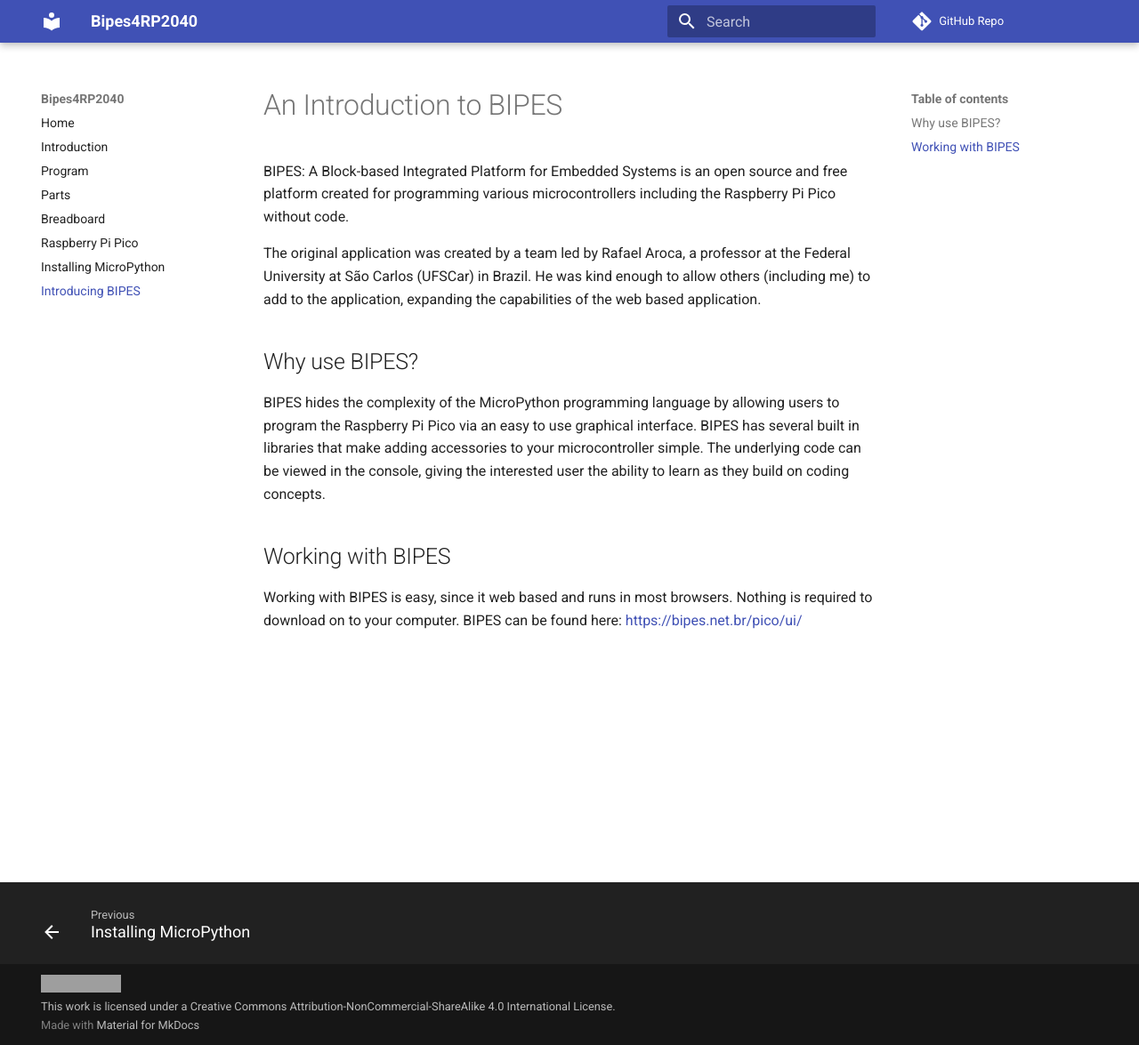
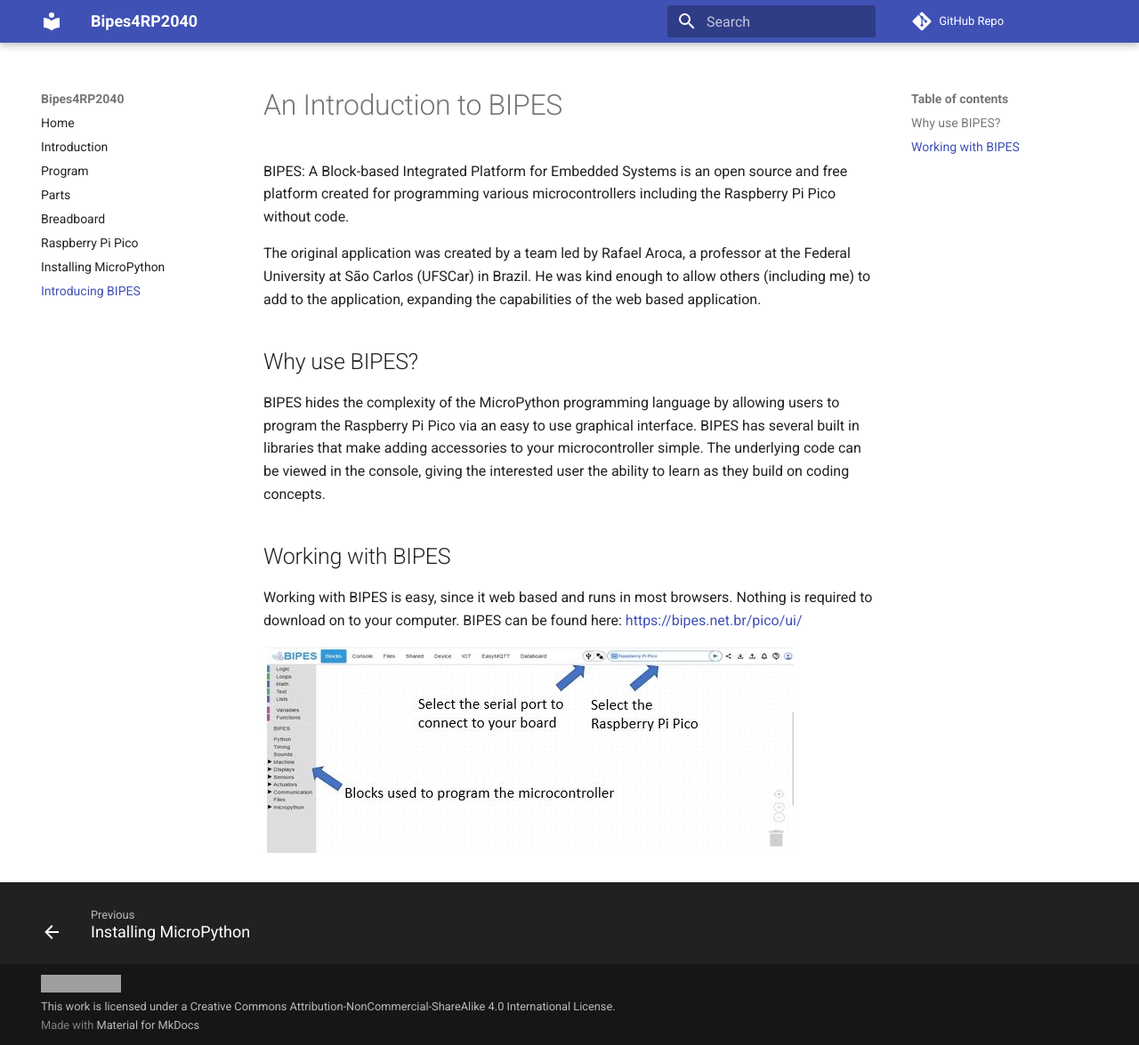
Before and after one commit to jetannenbaum/Bipes4RP2040, an MkDocs documentation site: the page built from docs/bipes.md, in a window 1280 px wide and 1175 px high. Shown: the whole window at 89% size. Built offline with MkDocs 1.6.1 and Material for MkDocs 9.7.7, drawn with Linux system fonts in a browser that asks for light colours; comment, search, counter and statistics services are not loaded; grey boxes are pictures that could not be loaded.

Commit message:
Added BIPES image

```diff
--- a/docs/bipes.md
+++ b/docs/bipes.md
@@ -11,3 +11,5 @@
 ## Working with BIPES
 
 Working with BIPES is easy, since it web based and runs in most browsers.  Nothing is required to download on to your computer.  BIPES can be found here: [https://bipes.net.br/pico/ui/](https://bipes.net.br/pico/ui/)
+
+![BIPES](./img/bipes.jpg)
```
Also changed, not shown: docs/img/bipes.jpg (added).
